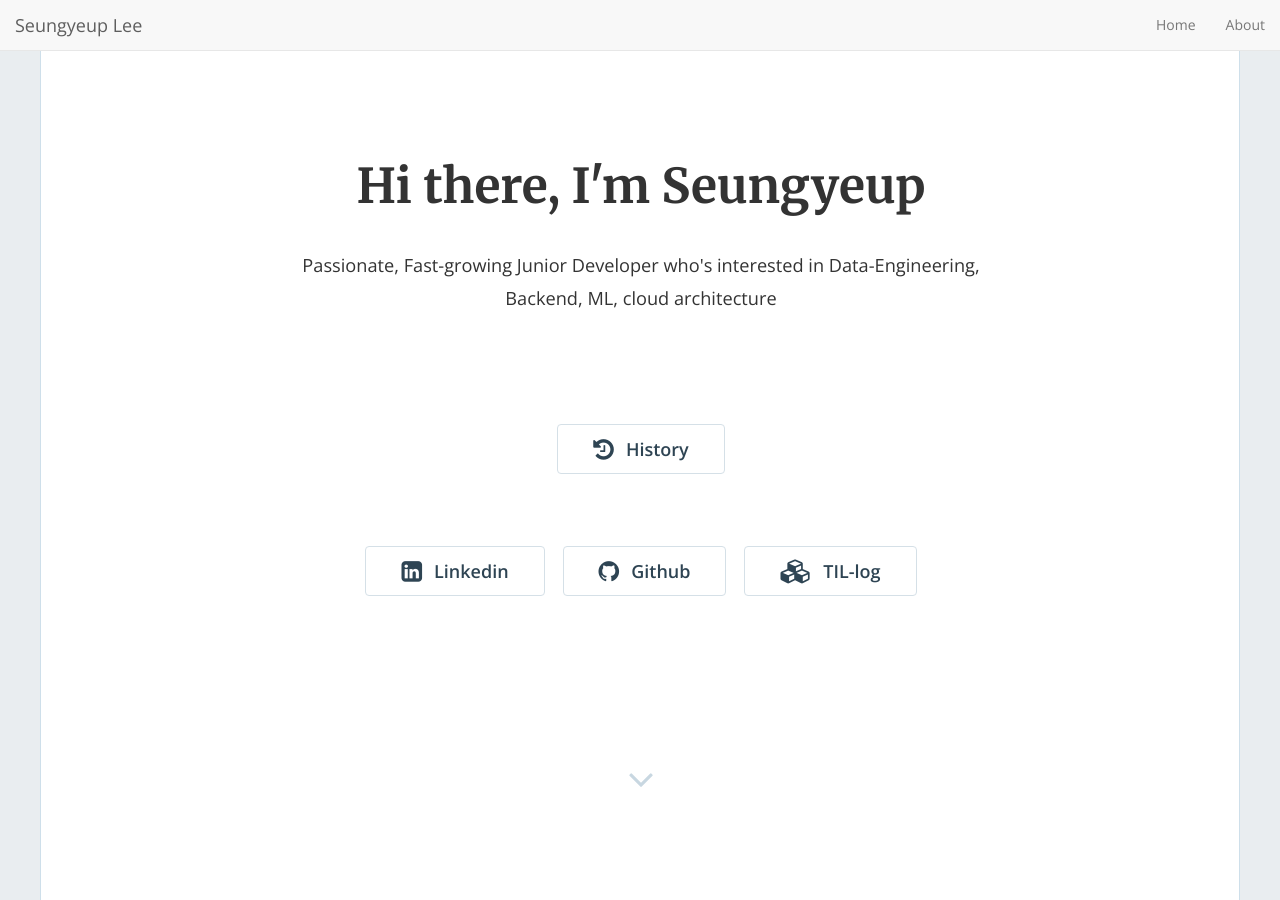
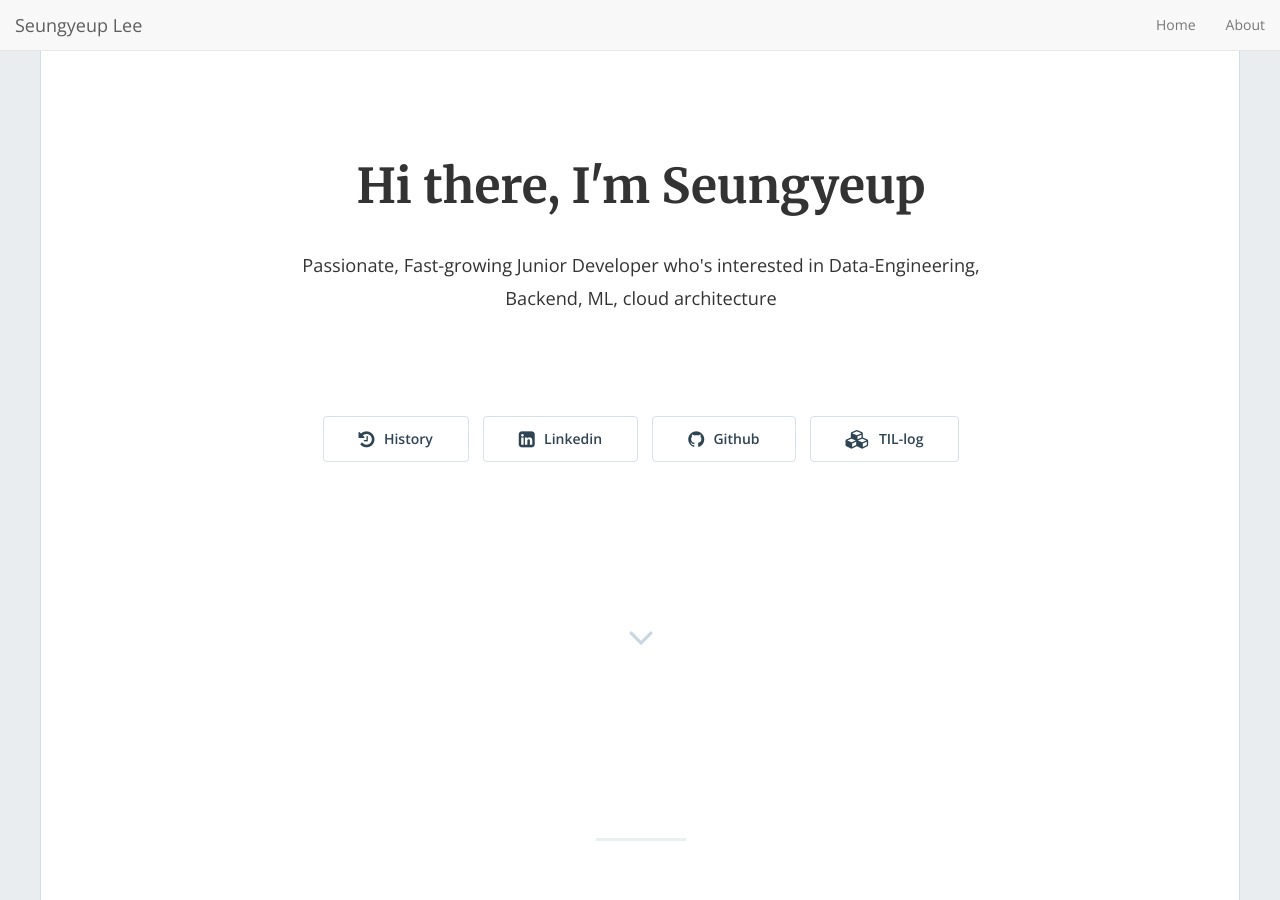
Before and after one commit to Seungyeup/Seungyeup.github.io, a Jekyll site: the page built from index.html, in a window 1280 px wide and 900 px high. Built offline with Jekyll 4.4.1, drawn with Linux system fonts in a browser that asks for light colours; nearby versions of some CDN libraries; the list of posts is cut into pages by our own code.

Commit message:
reset btn size

```diff
--- a/_includes/home-hero.html
+++ b/_includes/home-hero.html
@@ -16,38 +16,23 @@
           <div class="hero-buttons">
             {% if site.blog_old_username != '' %}
             <a href="https://{{ site.blog_old_username }}"
-              ><button class="btn btn-default btn-lg">
+              ><button class="btn btn-default">
                 <i class="fa fa-history fa-lg"></i>History
               </button></a
             >
-            {% endif %}
-          </div>
-
-          <div class="hero-buttons">
-            <!-- {% if site.blog_old_username != '' %}
-            <a href="https://{{ site.blog_old_username }}"
-              ><button class="btn btn-default btn-lg">
-                <i class="fa fa-cube fa-lg"></i>Logs-BC
-              </button></a
-            >
-            {% endif %}  -->
-            {% if site.linkedin_username != '' %}
+            {% endif %} {% if site.linkedin_username != '' %}
             <a href="https://{{ site.linkedin_username }}"
-              ><button class="btn btn-default btn-lg">
+              ><button class="btn btn-default">
                 <i class="fa fa-linkedin-square fa-lg"></i>Linkedin
               </button></a
             >
             {% endif %} {% if site.github_username != '' %}
             <a href="https://github.com/{{ site.github_username }}"
-              ><button class="btn btn-default btn-lg">
-                <i class="fa fa-github fa-lg"></i>Github
-              </button></a
+              ><button class="btn btn-default"><i class="fa fa-github fa-lg"></i>Github</button></a
             >
             {% endif %} {% if site.blog_new_username != '' %}
             <a href="https://{{ site.blog_new_username }}"
-              ><button class="btn btn-default btn-lg">
-                <i class="fa fa-cubes fa-lg"></i>TIL-log
-              </button></a
+              ><button class="btn btn-default"><i class="fa fa-cubes fa-lg"></i>TIL-log</button></a
             >
             {% endif %}
           </div>
```
